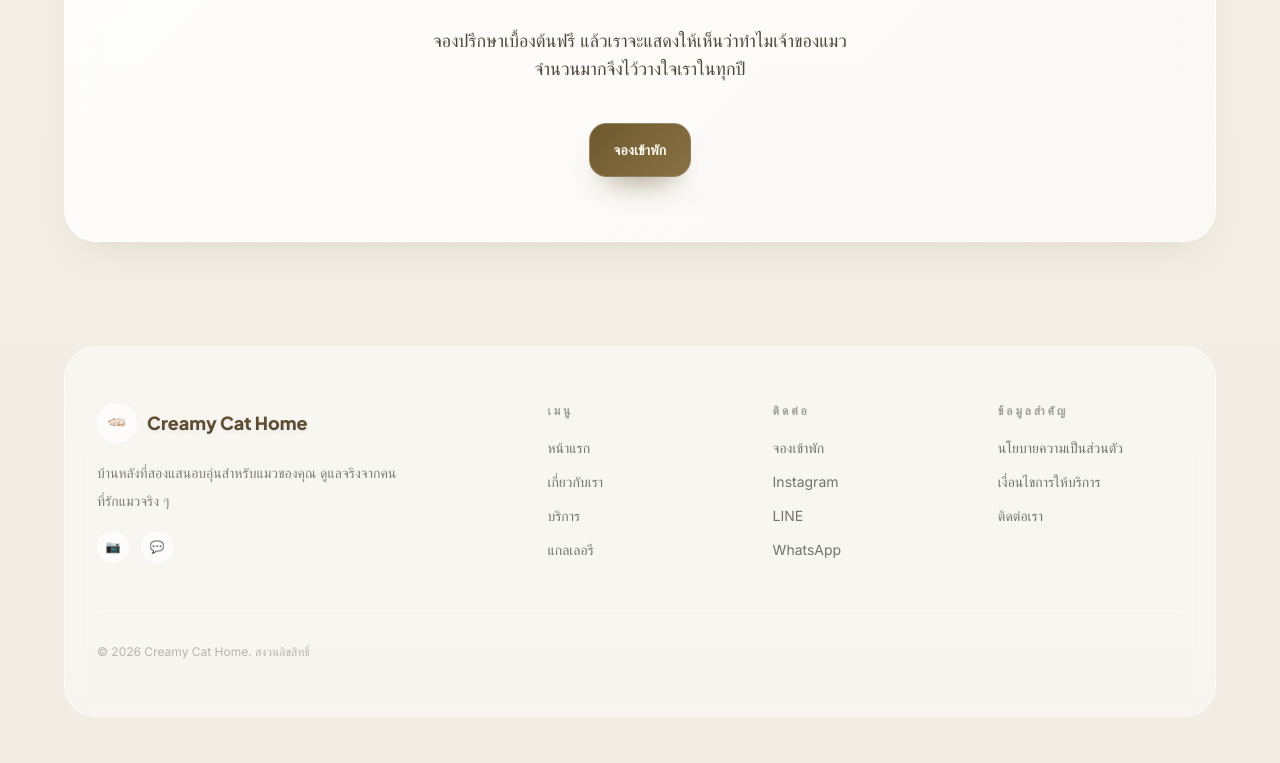
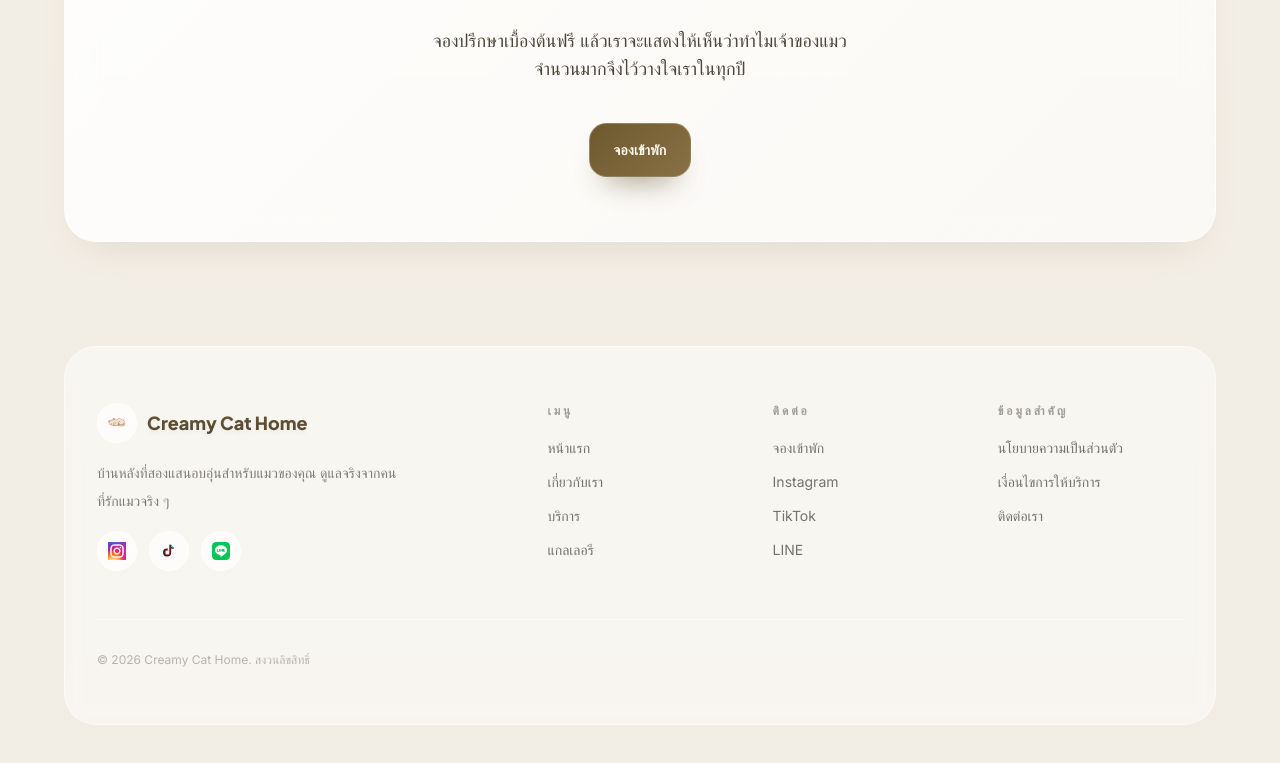
Before and after one commit to r0lli3/creamy-cat-home, a Next.js app: page / in a window 1280 px wide. Shown: the part 5968-6731 px from the top of the page. Built offline with nearby package versions, Linux system fonts and the light colour scheme.

Commit message:
Update footer layout and social icons

```diff
--- a/components/sections/Footer.tsx
+++ b/components/sections/Footer.tsx
@@ -2,6 +2,27 @@
 
 import Image from 'next/image'
 import { useLanguage } from '@/components/providers/LanguageProvider'
+
+function TikTokIcon() {
+  return (
+    <svg viewBox="0 0 24 24" aria-hidden="true" className="h-[18px] w-[18px]">
+      <path
+        d="M15.4 5.2c.74.84 1.68 1.48 2.76 1.77v2.46a6.2 6.2 0 0 1-3.26-1v5.53a5.42 5.42 0 1 1-5.42-5.42c.3 0 .58.03.86.08v2.52a2.95 2.95 0 1 0 2.08 2.82V3.8h2.94v1.4Z"
+        fill="#221C16"
+      />
+      <path
+        d="M14.6 4.2c.7 1 1.7 1.77 2.86 2.17v1.18a5.25 5.25 0 0 1-2.86-1.31V4.2Z"
+        fill="#25F4EE"
+        opacity="0.95"
+      />
+      <path
+        d="M13.83 4.72v9.08a3.72 3.72 0 1 1-2.62-3.56v1.28a2.54 2.54 0 1 0 1.52 2.33V3.8h1.1v.92Z"
+        fill="#FE2C55"
+        opacity="0.85"
+      />
+    </svg>
+  )
+}
 
 export function Footer() {
   const { copy } = useLanguage()
@@ -9,6 +30,39 @@ export function Footer() {
     copy.footer.sections.navigate,
     copy.footer.sections.connect,
     copy.footer.sections.legal,
+  ]
+  const socialButtons = [
+    {
+      key: 'instagram',
+      label: 'Instagram',
+      icon: (
+        <Image
+          src="/brand/instagram-icon.png"
+          alt=""
+          width={18}
+          height={18}
+          className="h-[18px] w-[18px]"
+        />
+      ),
+    },
+    {
+      key: 'tiktok',
+      label: 'TikTok',
+      icon: <TikTokIcon />,
+    },
+    {
+      key: 'line',
+      label: 'LINE',
+      icon: (
+        <Image
+          src="/brand/line-brand-icon.png"
+          alt=""
+          width={18}
+          height={18}
+          className="h-[18px] w-[18px]"
+        />
+      ),
+    },
   ]
 
   return (
@@ -32,15 +86,20 @@ export function Footer() {
               {copy.footer.description}
             </p>
             <div className="flex gap-3">
-              {['ig', 'fb'].map(s => (
-                <div key={s} className="flex h-8 w-8 cursor-pointer items-center justify-center rounded-full border border-white/55 bg-white/65 text-xs text-cch-primary transition-opacity hover:opacity-70">
-                  {s === 'ig' ? '📷' : '💬'}
-                </div>
+              {socialButtons.map(social => (
+                <button
+                  key={social.key}
+                  type="button"
+                  aria-label={social.label}
+                  className="flex h-10 w-10 items-center justify-center rounded-full border border-white/55 bg-white/65 text-cch-primary shadow-[0_10px_24px_-18px_rgba(110,89,46,0.35)] transition-transform duration-200 hover:scale-[1.04]"
+                >
+                  {social.icon}
+                </button>
               ))}
             </div>
           </div>
 
-          <div className="grid grid-cols-2 gap-x-8 gap-y-8 md:col-span-3 md:grid-cols-3 md:gap-10">
+          <div className="grid grid-cols-3 gap-x-5 gap-y-8 md:col-span-3 md:gap-10">
             {footerSections.map(section => (
               <div key={section.heading} className="min-w-0">
                 <h4 className="mb-3 text-xs font-semibold uppercase tracking-[0.24em] text-cch-black/40 md:mb-4">{section.heading}</h4>
--- a/content/siteCopy.ts
+++ b/content/siteCopy.ts
@@ -172,7 +172,7 @@ export const siteCopy = {
         },
         connect: {
           heading: 'Connect',
-          links: ['Book a Stay', 'Instagram', 'LINE', 'WhatsApp'],
+          links: ['Book a Stay', 'Instagram', 'TikTok', 'LINE'],
         },
         legal: {
           heading: 'Legal',
@@ -353,7 +353,7 @@ export const siteCopy = {
         },
         connect: {
           heading: 'ติดต่อ',
-          links: ['จองเข้าพัก', 'Instagram', 'LINE', 'WhatsApp'],
+          links: ['จองเข้าพัก', 'Instagram', 'TikTok', 'LINE'],
         },
         legal: {
           heading: 'ข้อมูลสำคัญ',
@@ -540,7 +540,7 @@ export const siteCopy = {
         },
         connect: {
           heading: 'つながる',
-          links: ['宿泊を予約', 'Instagram', 'LINE', 'WhatsApp'],
+          links: ['宿泊を予約', 'Instagram', 'TikTok', 'LINE'],
         },
         legal: {
           heading: '法務',
```
Also changed, not shown: public/brand/instagram-icon.png (added).
